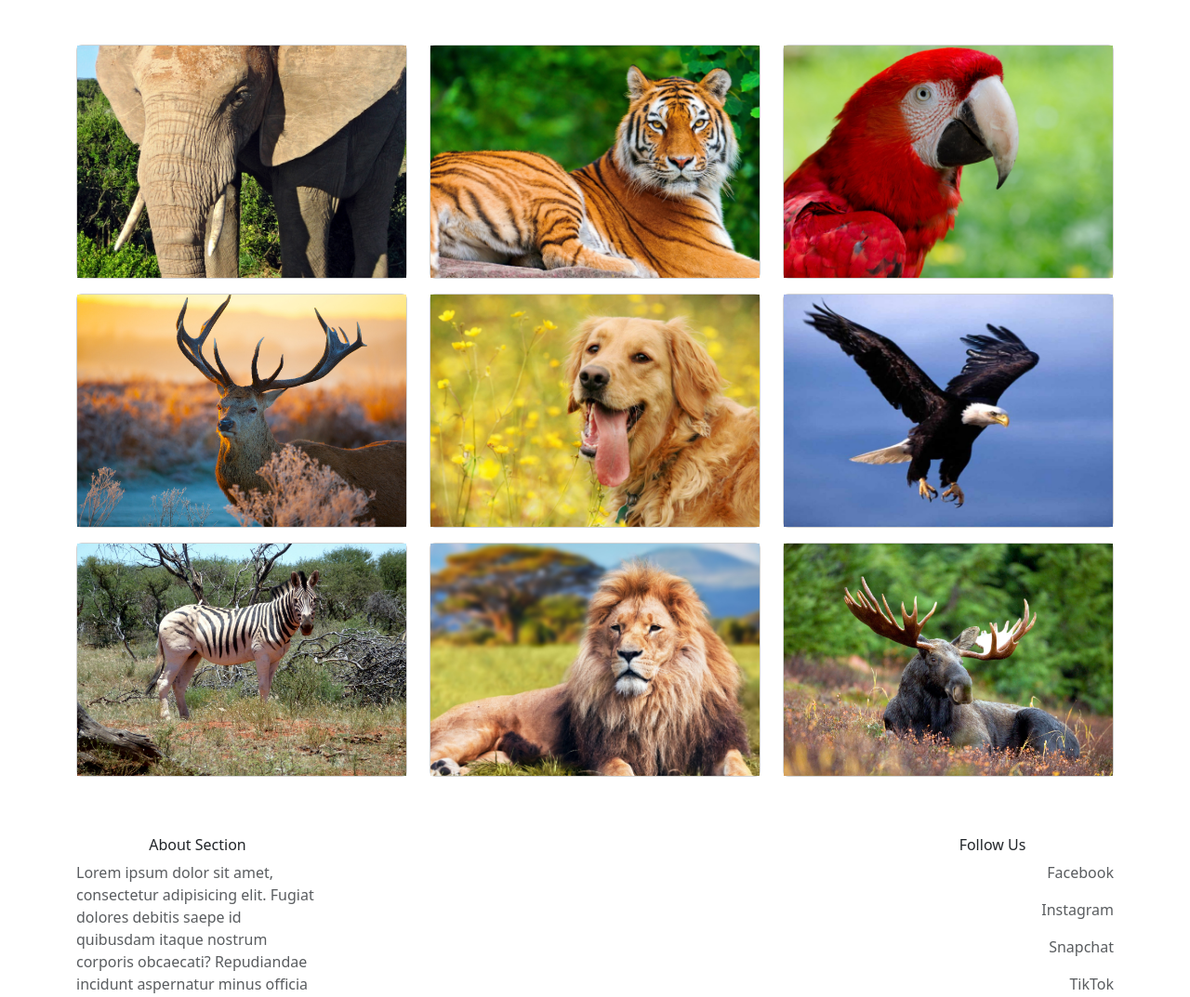
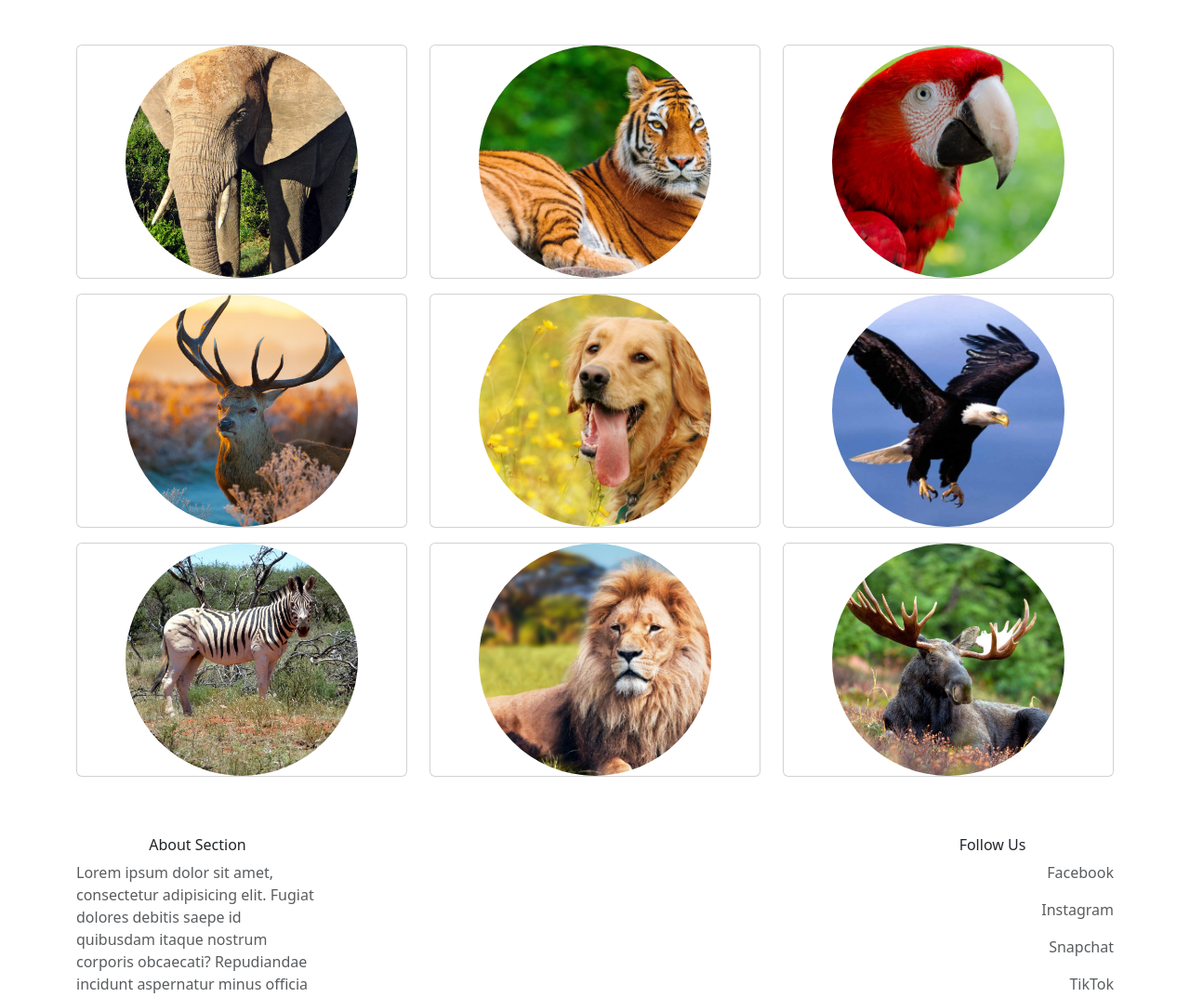
Before and after one commit to lstevensALG/termproject, a PHP site: page / in a window 1280 px wide. Shown: the part 223-1296 px from the top of the page at 93% size. Run offline with PHP 8.4, Linux system fonts and the light colour scheme.

Commit message:
Reverted the animal image size back to circles

```diff
--- a/css/style.css
+++ b/css/style.css
@@ -1,5 +1,5 @@
 .picture-size {
-    width: 400px;
+    width: 250px;
     height: 250px;
     object-fit: cover;
     margin-inline: auto;
--- a/index.php
+++ b/index.php
@@ -18,7 +18,7 @@
                                 <img
                                     src="/pics/$value"
                                     alt=""
-                                    class="img-fluid rectangle picture-size"
+                                    class="img-fluid rounded-circle picture-size"
                                 />
                             </div>
                         </div>
```
